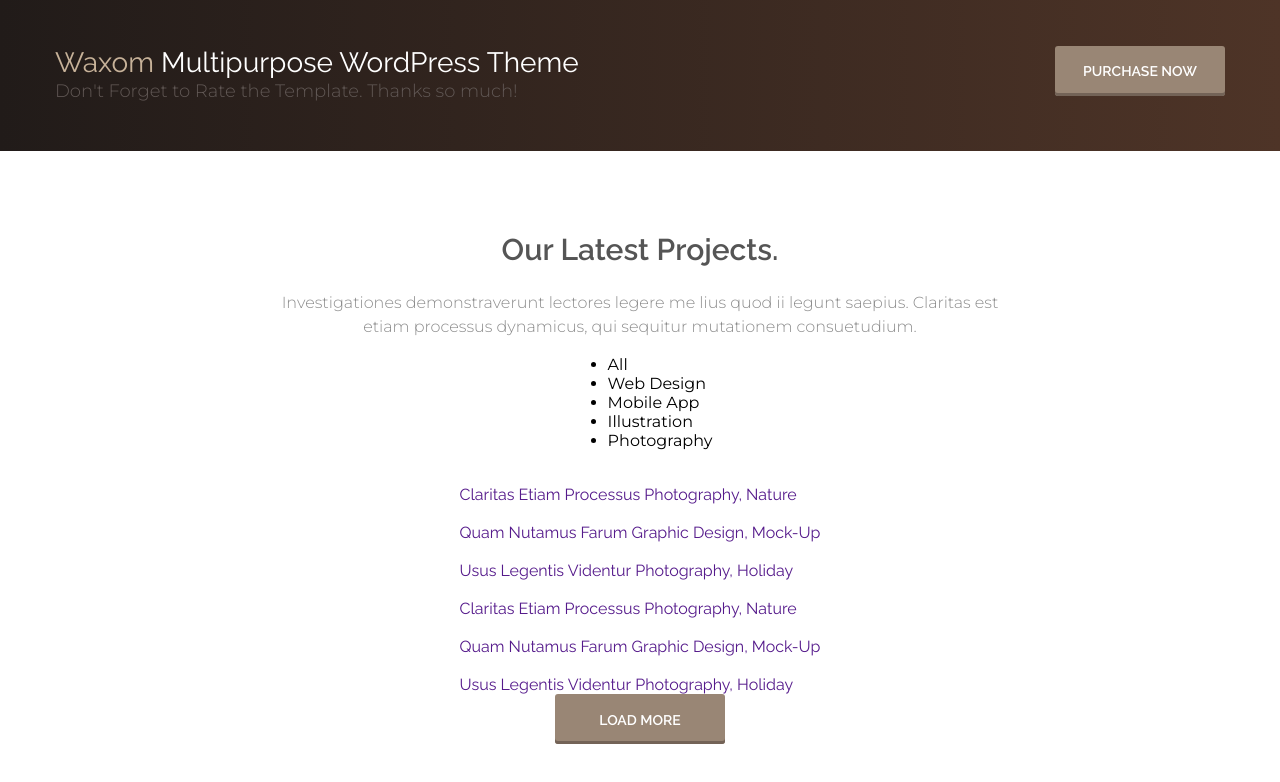
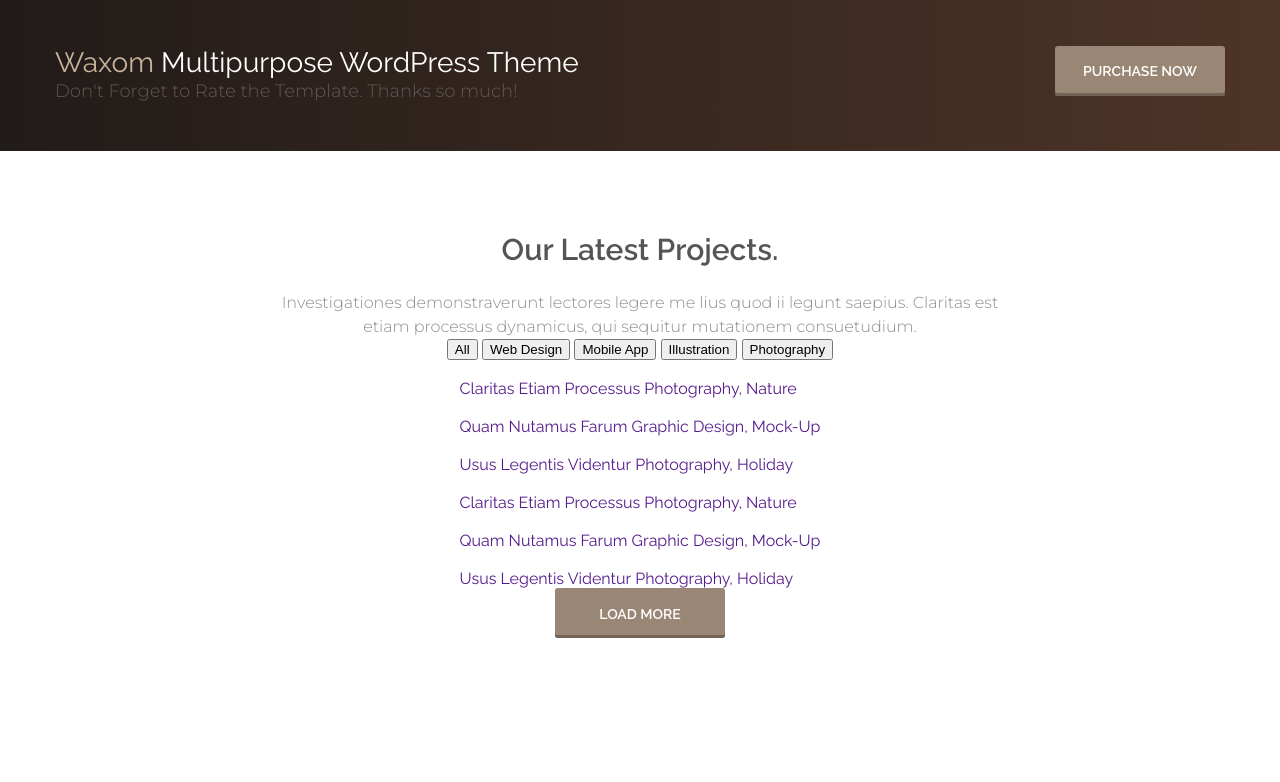
Before and after one commit to OlgaZh-UX/GB-html-CSS, a plain HTML site: page second-project/index.html in a window 1280 px wide. Shown: the part 2182-2964 px from the top of the page. Drawn offline with Linux system fonts and the light colour scheme.

Commit message:
add buttons

```diff
--- a/second-project/index.html
+++ b/second-project/index.html
@@ -131,13 +131,13 @@
         <section class="project">
             <h2 class="project-title">Our Latest Projects.</h2>
             <p class="project-txt">Investigationes demonstraverunt lectores legere me lius quod ii legunt saepius. Claritas est etiam processus dynamicus, qui sequitur mutationem consuetudium.</p>
-            <ul class="project-menu">
-                <li>All</li>
-                <li>Web Design</li>
-                <li>Mobile App</li>
-                <li>Illustration</li>
-                <li>Photography</li>
-            </ul>
+            <div class="project-menu">
+                <button>All</button>
+                <button>Web Design</button>
+                <button>Mobile App</button>
+                <button>Illustration</button>
+                <button>Photography</button>
+            </div>
             <div class="projects-list">
                 <article class="preview">
                     <a href="">
```
